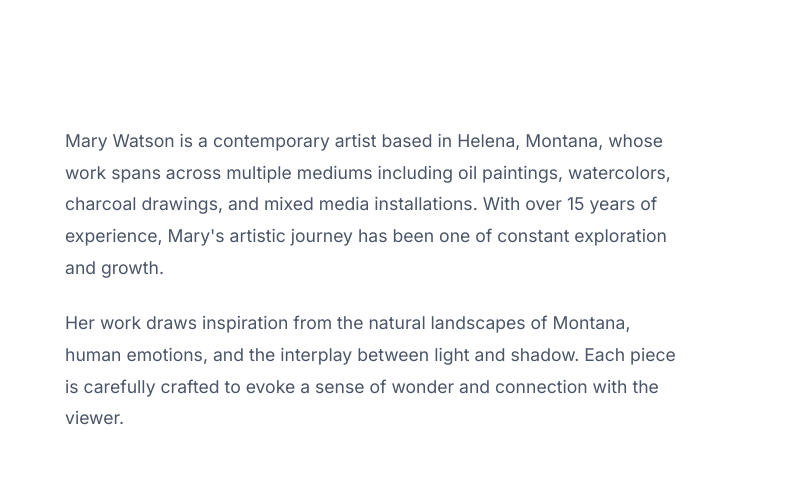
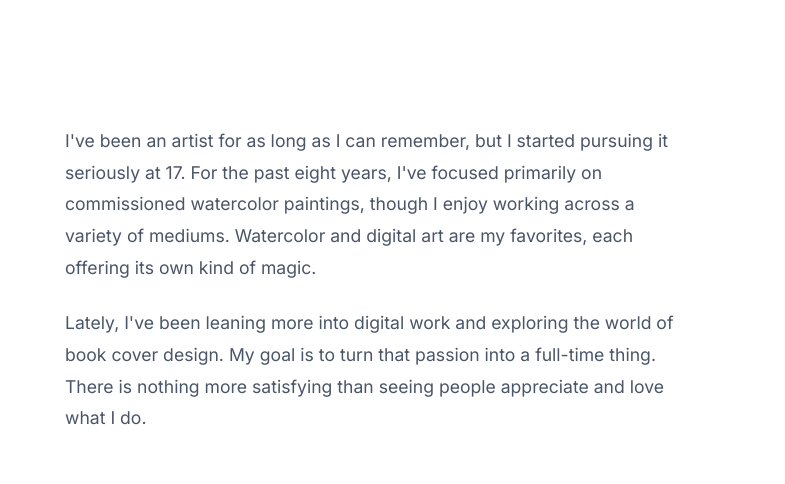
Before and after one commit to maxwats4/MarysLandingPage, a website: page public/index.html in a window 1280 px wide. Shown: the part 991-1475 px from the top of the page, 495-1280 px from the left. Drawn offline with Linux system fonts and the light colour scheme.

Commit message:
update to bio

```diff
--- a/public/index.html
+++ b/public/index.html
@@ -75,16 +75,16 @@
       <!-- Text on the right -->
       <div class="about-text">
         <p>
-          Mary Watson is a contemporary artist based in Helena, Montana, whose work spans across
-          multiple mediums including oil paintings, watercolors, charcoal drawings, and mixed media
-          installations. With over 15 years of experience, Mary's artistic journey has been one of
-          constant exploration and growth.
+         I've been an artist for as long as I can remember, but I started pursuing it seriously at 17.
+          For the past eight years, I've focused primarily on commissioned watercolor paintings, though I enjoy working across a variety of mediums.
+           Watercolor and digital art are my favorites, each offering its own kind of magic.
+
         </p>
 
         <p>
-          Her work draws inspiration from the natural landscapes of Montana, human emotions, and the
-          interplay between light and shadow. Each piece is carefully crafted to evoke a sense of
-          wonder and connection with the viewer.
+          Lately, I've been leaning more into digital work and exploring the world of book cover design.
+            My goal is to turn that passion into a full-time thing.
+             There is nothing more satisfying than seeing people appreciate and love what I do.
         </p>
 
         <!-- Optional stats (uncomment if needed)
```
